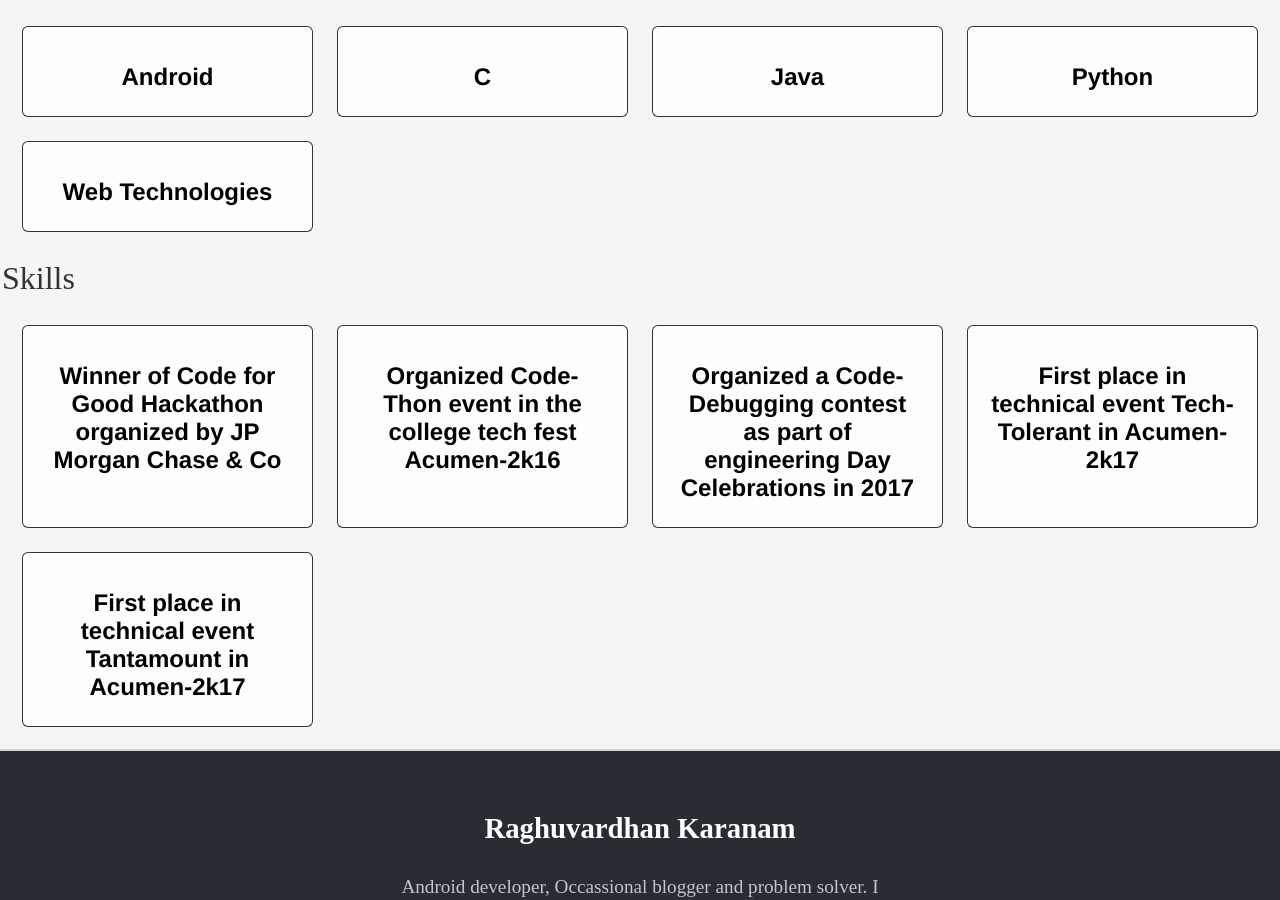
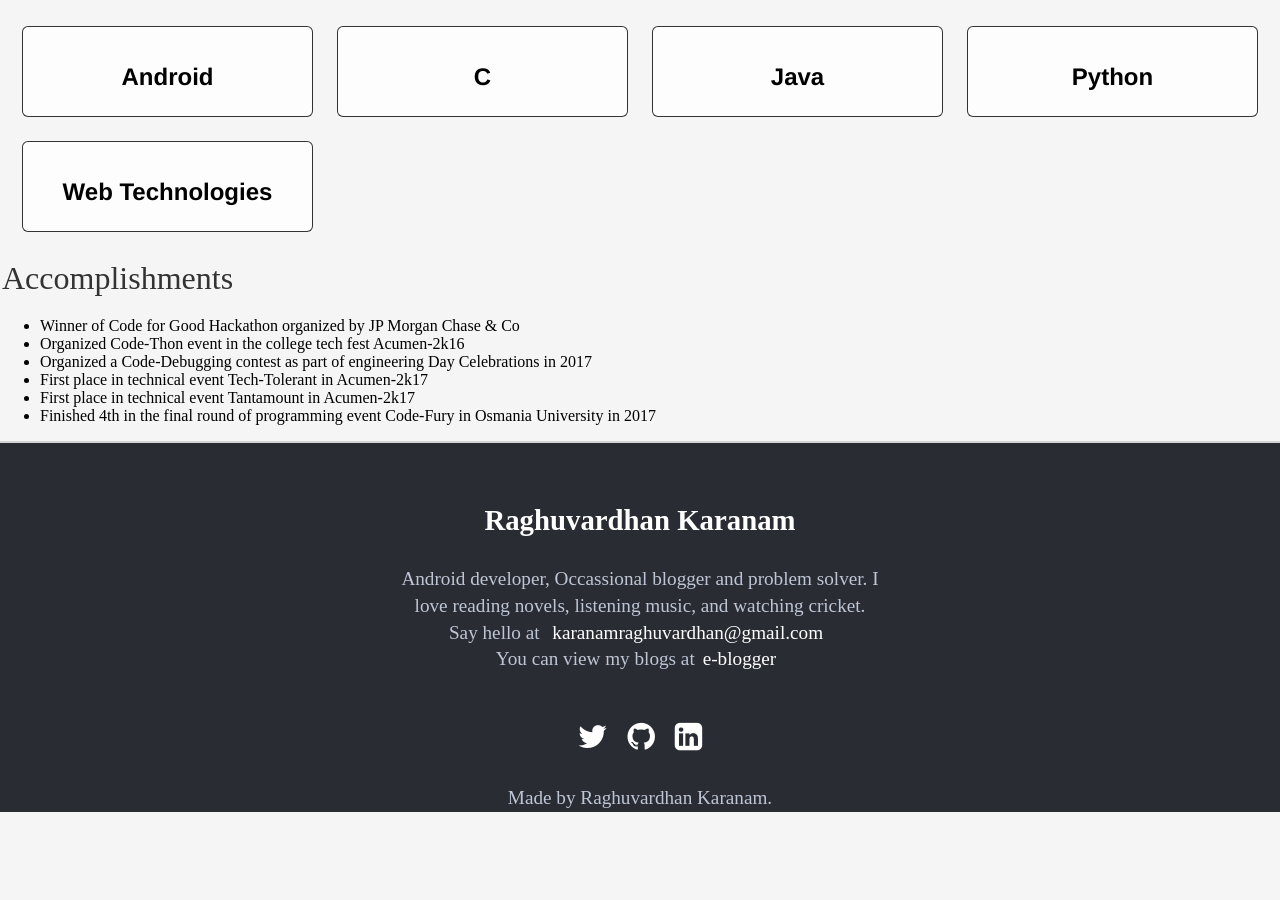
Before and after one commit to raghuvardhan/raghuvardhan.github.io, a Jekyll site: the page built from index.html, in a window 1280 px wide and 900 px high, scrolled down 984 px. Built offline with Jekyll 4.4.1, drawn with Linux system fonts in a browser that asks for light colours; after the commit the page ends 1796 px from its top, so only the background shows below that.

Commit message:
Update index.html

```diff
--- a/index.html
+++ b/index.html
@@ -81,31 +81,12 @@ title: Raghu Karanam, Android developer
 </div>
 
 
-<p class="div-title">Skills</p>
-<div class="grid-container-skills">
-  <div class="grid-item-skills">
-      <div class="card">
-        <h1 class="projectTitle">Winner of Code for Good Hackathon organized by JP Morgan Chase & Co</h1>
-      </div>
-  </div>
-  <div class="grid-item-skills">
-      <div class="card">
-        <h1 class="projectTitle">Organized Code-Thon event in the college tech fest Acumen-2k16</h1>
-      </div>
-  </div>
-   <div class="grid-item-skills">
-      <div class="card">
-        <h1 class="projectTitle">Organized a Code-Debugging contest as part of engineering Day Celebrations in 2017</h1>
-      </div>
-  </div>
-   <div class="grid-item-skills">
-      <div class="card">
-        <h1 class="projectTitle">First place in technical event Tech-Tolerant in Acumen-2k17</h1>
-      </div>
-  </div>
-   <div class="grid-item-skills">
-      <div class="card">
-        <h1 class="projectTitle">First place in technical event Tantamount in Acumen-2k17</h1>
-      </div>
-  </div>
-</div>
+<p class="div-title">Accomplishments</p>
+<ul>
+  <li>Winner of Code for Good Hackathon organized by JP Morgan Chase & Co</li>
+  <li>Organized Code-Thon event in the college tech fest Acumen-2k16</li>
+  <li>Organized a Code-Debugging contest as part of engineering Day Celebrations in 2017</li>
+  <li>First place in technical event Tech-Tolerant in Acumen-2k17  </li>
+  <li>First place in technical event Tantamount in Acumen-2k17  </li>
+  <li>Finished 4th in the final round of programming event Code-Fury in Osmania University in 2017 </li>
+</ul>
```
